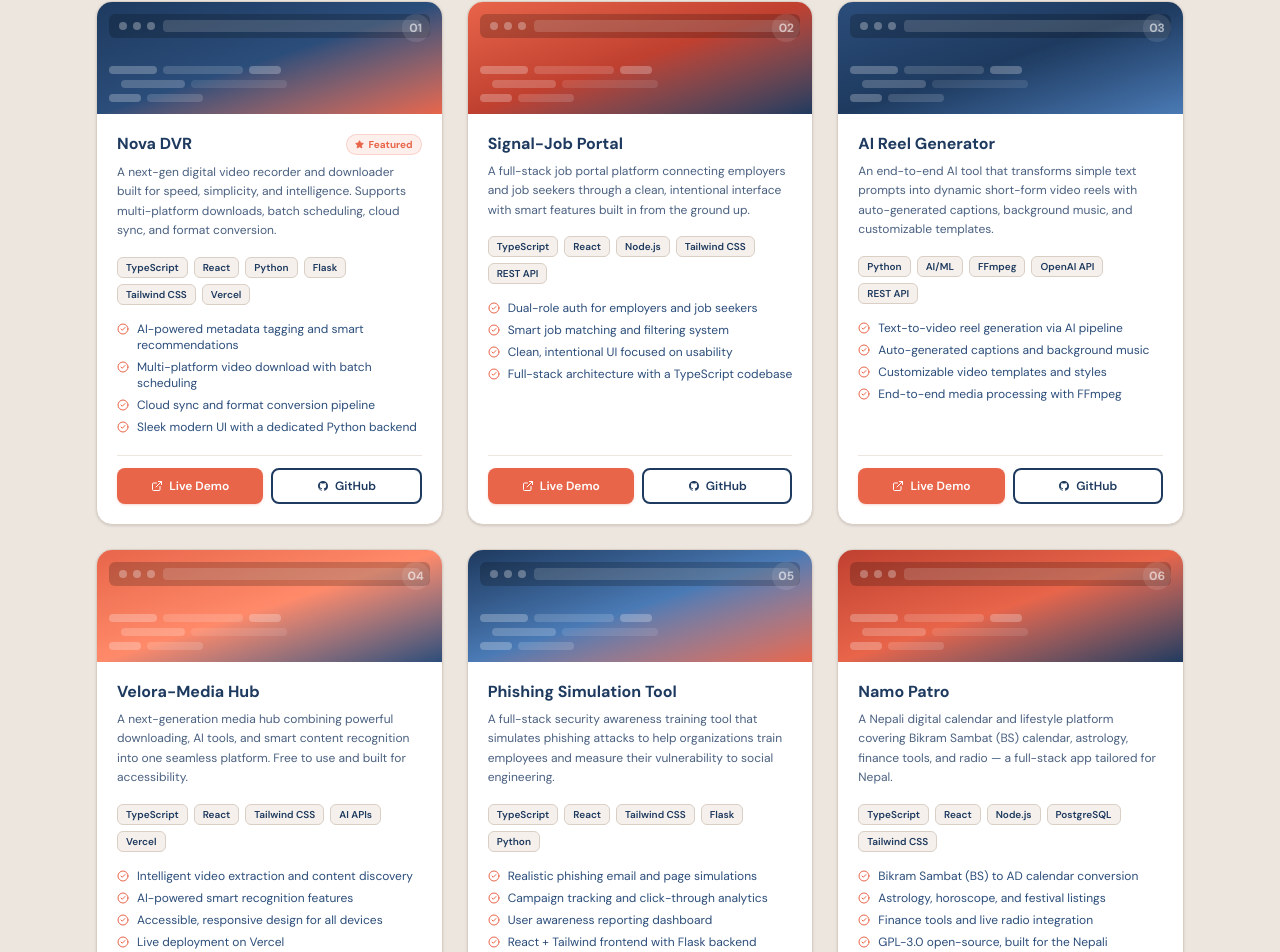
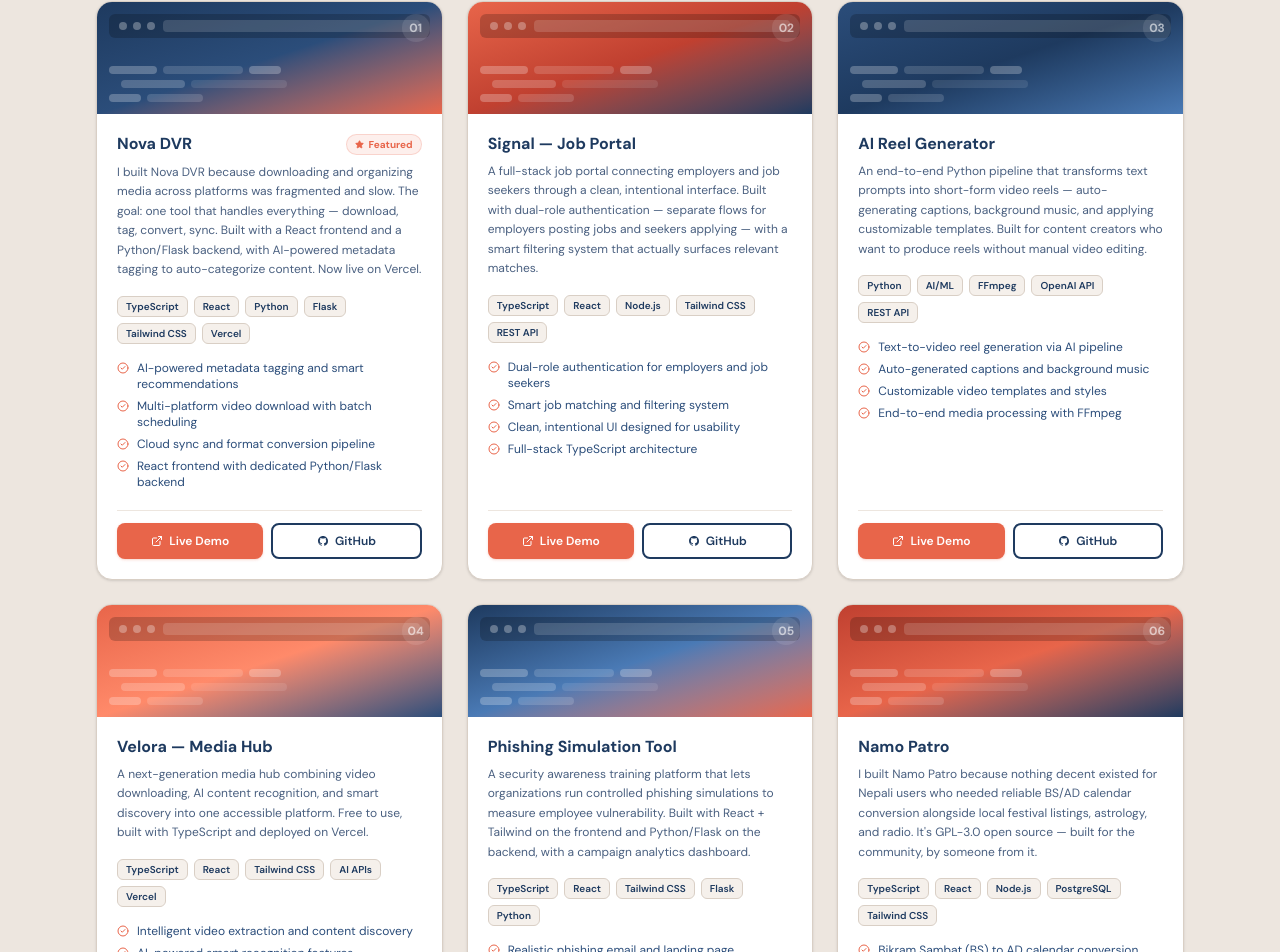
Before and after one commit to sc8134/Portfolio, a React (Vite) app: page / in a window 1280 px wide. Shown: the part 2910-3862 px from the top of the page. Built offline with nearby package versions, Linux system fonts and the light colour scheme.

Commit message:
Audit fixes: case-study project descriptions, title formatting, lazy image loading, copy cleanup

```diff
--- a/src/components/About.tsx
+++ b/src/components/About.tsx
@@ -78,6 +78,7 @@
                   src="/formal.jpg"
                   alt="Sagar RC — Full Stack Developer"
                   className="w-full h-full object-cover object-top"
+                  loading="lazy"
                 />
               </div>
               {/* Floating badge */}
--- a/src/data/projects.ts
+++ b/src/data/projects.ts
@@ -5,28 +5,28 @@
     id: 1,
     title: 'Nova DVR',
     description:
-      'A next-gen digital video recorder and downloader built for speed, simplicity, and intelligence. Supports multi-platform downloads, batch scheduling, cloud sync, and format conversion.',
+      'I built Nova DVR because downloading and organizing media across platforms was fragmented and slow. The goal: one tool that handles everything — download, tag, convert, sync. Built with a React frontend and a Python/Flask backend, with AI-powered metadata tagging to auto-categorize content. Now live on Vercel.',
     techStack: ['TypeScript', 'React', 'Python', 'Flask', 'Tailwind CSS', 'Vercel'],
     features: [
       'AI-powered metadata tagging and smart recommendations',
       'Multi-platform video download with batch scheduling',
       'Cloud sync and format conversion pipeline',
-      'Sleek modern UI with a dedicated Python backend',
+      'React frontend with dedicated Python/Flask backend',
     ],
     liveUrl: 'https://nova-dvr.vercel.app',
     githubUrl: 'https://github.com/sc8134/Nova_DVR',
   },
   {
     id: 2,
-    title: 'Signal-Job Portal',
+    title: 'Signal — Job Portal',
     description:
-      'A full-stack job portal platform connecting employers and job seekers through a clean, intentional interface with smart features built in from the ground up.',
+      'A full-stack job portal connecting employers and job seekers through a clean, intentional interface. Built with dual-role authentication — separate flows for employers posting jobs and seekers applying — with a smart filtering system that actually surfaces relevant matches.',
     techStack: ['TypeScript', 'React', 'Node.js', 'Tailwind CSS', 'REST API'],
     features: [
-      'Dual-role auth for employers and job seekers',
+      'Dual-role authentication for employers and job seekers',
       'Smart job matching and filtering system',
-      'Clean, intentional UI focused on usability',
-      'Full-stack architecture with a TypeScript codebase',
+      'Clean, intentional UI designed for usability',
+      'Full-stack TypeScript architecture',
     ],
     liveUrl: 'https://github.com/sc8134/signal-job-portal',
     githubUrl: 'https://github.com/sc8134/signal-job-portal',
@@ -35,7 +35,7 @@
     id: 3,
     title: 'AI Reel Generator',
     description:
-      'An end-to-end AI tool that transforms simple text prompts into dynamic short-form video reels with auto-generated captions, background music, and customizable templates.',
+      'An end-to-end Python pipeline that transforms text prompts into short-form video reels — auto-generating captions, background music, and applying customizable templates. Built for content creators who want to produce reels without manual video editing.',
     techStack: ['Python', 'AI/ML', 'FFmpeg', 'OpenAI API', 'REST API'],
     features: [
       'Text-to-video reel generation via AI pipeline',
@@ -48,9 +48,9 @@
   },
   {
     id: 4,
-    title: 'Velora-Media Hub',
+    title: 'Velora — Media Hub',
     description:
-      'A next-generation media hub combining powerful downloading, AI tools, and smart content recognition into one seamless platform. Free to use and built for accessibility.',
+      'A next-generation media hub combining video downloading, AI content recognition, and smart discovery into one accessible platform. Free to use, built with TypeScript and deployed on Vercel.',
     techStack: ['TypeScript', 'React', 'Tailwind CSS', 'AI APIs', 'Vercel'],
     features: [
       'Intelligent video extraction and content discovery',
@@ -65,10 +65,10 @@
     id: 5,
     title: 'Phishing Simulation Tool',
     description:
-      'A full-stack security awareness training tool that simulates phishing attacks to help organizations train employees and measure their vulnerability to social engineering.',
+      'A security awareness training platform that lets organizations run controlled phishing simulations to measure employee vulnerability. Built with React + Tailwind on the frontend and Python/Flask on the backend, with a campaign analytics dashboard.',
     techStack: ['TypeScript', 'React', 'Tailwind CSS', 'Flask', 'Python'],
     features: [
-      'Realistic phishing email and page simulations',
+      'Realistic phishing email and landing page simulations',
       'Campaign tracking and click-through analytics',
       'User awareness reporting dashboard',
       'React + Tailwind frontend with Flask backend',
@@ -80,13 +80,13 @@
     id: 6,
     title: 'Namo Patro',
     description:
-      'A Nepali digital calendar and lifestyle platform covering Bikram Sambat (BS) calendar, astrology, finance tools, and radio — a full-stack app tailored for Nepal.',
+      'I built Namo Patro because nothing decent existed for Nepali users who needed reliable BS/AD calendar conversion alongside local festival listings, astrology, and radio. It\'s GPL-3.0 open source — built for the community, by someone from it.',
     techStack: ['TypeScript', 'React', 'Node.js', 'PostgreSQL', 'Tailwind CSS'],
     features: [
       'Bikram Sambat (BS) to AD calendar conversion',
-      'Astrology, horoscope, and festival listings',
+      'Nepali festival listings, astrology, and horoscope',
       'Finance tools and live radio integration',
-      'GPL-3.0 open-source, built for the Nepali community',
+      'GPL-3.0 open source — community owned',
     ],
     liveUrl: 'https://github.com/sc8134/Namo-Patro',
     githubUrl: 'https://github.com/sc8134/Namo-Patro',
```
